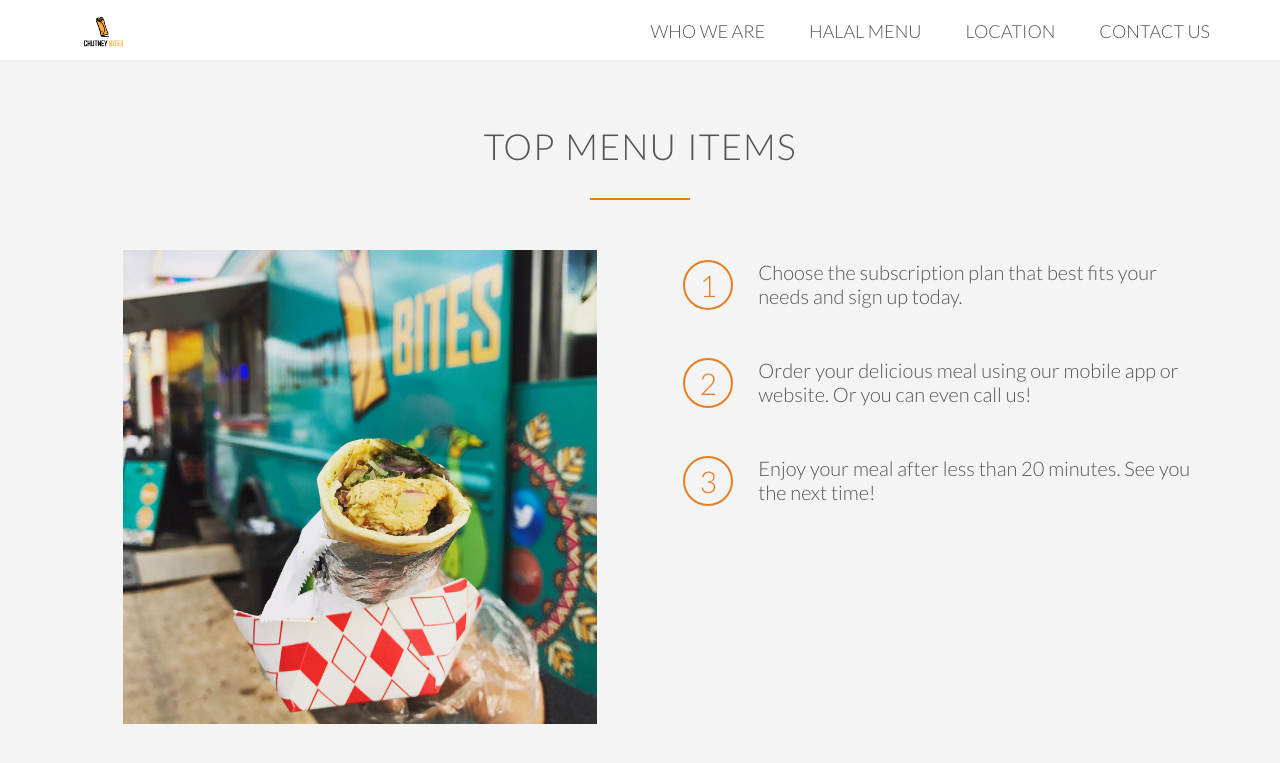
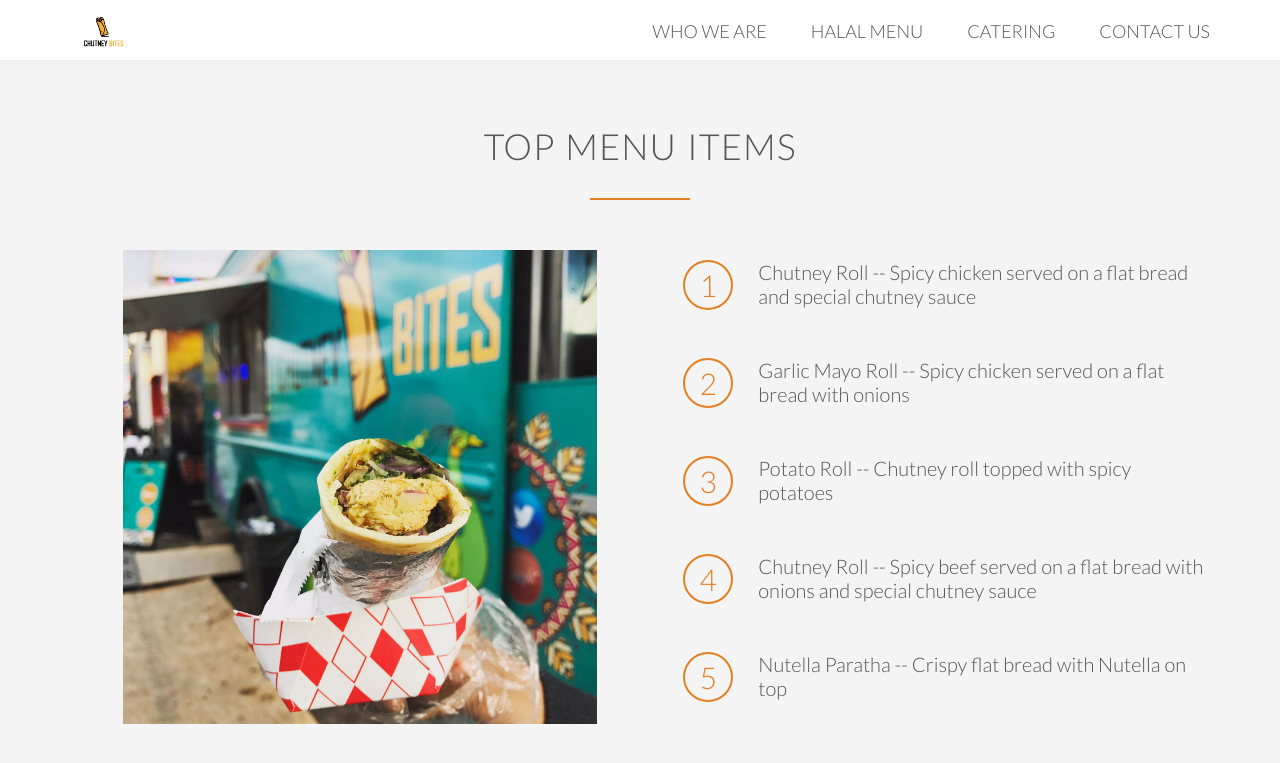
Before and after one commit to alediez2048/Chutney-Bites, a Jekyll site: the page built from index.html, in a window 1280 px wide and 900 px high, scrolled down 1725 px, cut to the strip 0-816 px from the top of the window. Shown: the top 763 px of the strip. Built offline with Jekyll 4.4.1, drawn with Linux system fonts in a browser that asks for light colours; some web fonts are replaced; Markdown is read by kramdown in place of the engine named in the settings; comment, search, counter and statistics services are not loaded; some of the changed text lies outside the part shown.

Commit message:
Final Touches

```diff
--- a/_layouts/default.html
+++ b/_layouts/default.html
@@ -46,7 +46,9 @@
 </script>
 
 </head>
-<body>
+<body><script type='text/javascript' id="__bs_script__">//<![CDATA[
+    document.write("<script async src='/browser-sync/browser-sync-client.1.9.2.js'><\/script>".replace(/HOST/g, location.hostname).replace(/PORT/g, location.port));
+//]]></script>
     <header id="landing">
       <nav>
         <div class="row">
@@ -57,7 +59,7 @@
           <ul class="main-nav js--main-nav">
             <li><a href="#features">Who we are</a></li>
             <li><a href="#works">Halal Menu</a></li>
-            <li><a href="#cities">Location</a></li>
+            <li><a href="#cities">Catering</a></li>
             <li><a href="#plans">Contact Us</a></li>
           </ul>
           <a class="mobile-nav-icon js--nav-icon"><i class="ion-navicon-round"></i></a>
@@ -86,7 +88,7 @@
       <ul class="meals-showcase clearfix">
         <li>
           <figure class="meal-photo">
-            <img src="assets/1.jpg" alt="Korean bibimbap with egg and vegetables" />
+            <img src="assets/1.jpg" alt="Korean bibimbap with egg and vegetables" />
           </figure>
         </li>
         <li>
@@ -119,18 +121,30 @@
         <div class="col span-1-of-2 steps-box">
           <div class="works-steps">
             <div>1</div>
-            <p>Choose the subscription plan that best fits your needs and sign up today.</p>
+            <p>Chutney Roll -- Spicy chicken served on a flat bread and special chutney sauce</p>
+
           </div>
           <div class="works-steps">
             <div>2</div>
-            <p>Order your delicious meal using our mobile app or website. Or you can even call us!</p>
+            <p>Garlic Mayo Roll -- Spicy chicken served on a flat bread with onions </p>
+
           </div>
           <div class="works-steps">
             <div>3</div>
-            <p>Enjoy your meal after less than 20 minutes. See you the next time!</p>
+            <p>Potato Roll -- Chutney roll topped with spicy potatoes</p>
+          </div>
+          <div class="works-steps">
+            <div>4</div>
+            <p>Chutney Roll -- Spicy beef served on a flat bread with onions and special chutney sauce</p>
+          </div>
+          <div class="works-steps">
+            <div>5</div>
+            <p>Nutella Paratha -- Crispy flat bread with Nutella on top</p>
           </div>
         </div>
       </div>
+
+
     </section>
 
     <section class="section-testimonials">
@@ -161,61 +175,72 @@
 
     <section class="section-plans js--section-plans"  id="plans">
       <div class="row">
-        <h2>Start eating healthy today</h2>
+        <h2>Catering</h2>
       </div>
       <div class="row">
         <div class="col span-1-of-3">
           <div class="plan-box js--wp-4">
             <div>
-              <h3>Premium</h3>
-              <p class="plan-price">399$ <span>/ month</span></p>
-              <p class="plan-price-meal">That’s only 13.30$ per meal</p>
+              <center>
+              <h3>Small Events</h3>
+              <p class="plan-price">50$</p>
+              <p class="plan-price-meal">5-10 people</p>
+            </center>
+
             </div>
             <div class="plan-features">
               <ul>
-                <li><i class="ion-ios-checkmark-empty icon-small"></i>1 meal every day</li>
+                <li><i class="ion-ios-checkmark-empty icon-small"></i>Chicken and Beef</li>
+
+                <li><i class="ion-ios-checkmark-empty icon-small"></i>Order 24/7</li>
+                <li><i class="ion-ios-checkmark-empty icon-small"></i>Free delivery</li>
+              </ul>
+            </div>
+            <div><a href="" class="btn btn-full">Order now</a></div>
+
+          </div>
+        </div>
+        <div class="col span-1-of-3">
+          <div class="plan-box">
+            <div>
+                 <center>
+              <h3>Medium Sized Events</h3>
+              <p class="plan-price">100$</p>
+              <p class="plan-price-meal">10-30 people</p>
+            </center>
+
+            </div>
+            <div class="plan-features">
+              <ul>
+                <li><i class="ion-ios-checkmark-empty icon-small"></i>Chicken, Beef, Nutella</li>
+
                 <li><i class="ion-ios-checkmark-empty icon-small"></i>Order 24/7</li>
                 <li><i class="ion-ios-checkmark-empty icon-small"></i>Access to newest creations</li>
                 <li><i class="ion-ios-checkmark-empty icon-small"></i>Free delivery</li>
               </ul>
             </div>
-            <div><a href="" class="btn btn-full">Sign up now</a></div>
+            <div><a href="" class="btn btn-ghost">Order now</a></div>
           </div>
         </div>
         <div class="col span-1-of-3">
           <div class="plan-box">
             <div>
-              <h3>Pro</h3>
-              <p class="plan-price">149$ <span>/ month</span></p>
-              <p class="plan-price-meal">That’s only 14.90$ per meal</p>
+              <center>
+              <h3>Large Event</h3>
+              <p class="plan-price">200$</p>
+              <p class="plan-price-meal">30-50 people</p>
+              </center>
+
             </div>
             <div class="plan-features">
               <ul>
-                <li><i class="ion-ios-checkmark-empty icon-small"></i>1 meal 10 days/month</li>
-                <li><i class="ion-ios-checkmark-empty icon-small"></i>Order 24/7</li>
-                <li><i class="ion-ios-checkmark-empty icon-small"></i>Access to newest creations</li>
+                <li><i class="ion-ios-checkmark-empty icon-small"></i>Chicken, Beef and Potato</li>
+                <li><i class="ion-ios-close-empty icon-small"></i>Drinks Included</li>
                 <li><i class="ion-ios-checkmark-empty icon-small"></i>Free delivery</li>
               </ul>
             </div>
-            <div><a href="" class="btn btn-ghost">Sign up now</a></div>
-          </div>
-        </div>
-        <div class="col span-1-of-3">
-          <div class="plan-box">
-            <div>
-              <h3>Starter</h3>
-              <p class="plan-price">19$ <span>/ meal</span></p>
-              <p class="plan-price-meal">&nbsp;</p>
-            </div>
-            <div class="plan-features">
-              <ul>
-                <li><i class="ion-ios-checkmark-empty icon-small"></i>Order from 8 am to 12 pm</li>
-                <li><i class="ion-ios-checkmark-empty icon-small"></i>Order from 8 am to 12 pm</li>
-                <li><i class="ion-ios-close-empty icon-small"></i></li>
-                <li><i class="ion-ios-checkmark-empty icon-small"></i>Free delivery</li>
-              </ul>
-            </div>
-            <div><a href="" class="btn btn-ghost">Sign up now</a></div>
+            <div><a href="" class="btn btn-ghost">Order Now</a></div>
+
           </div>
         </div>
       </div>
@@ -315,18 +340,10 @@
           </ul>
         </div>
         <div class="row">
-          <p>
-            Copyright &copy; 2015 by Omnifood. All rights reserved.
-          </p>
+
         </div>
       </div>
     </footer>
 
 </body>
 </html>
-
-<!--
-
-
-
- -->
--- a/css/responsive.css
+++ b/css/responsive.css
@@ -1,4 +1,4 @@
-/*@media only screen and (max-width: 1200px) {
+@media only screen and (max-width: 1200px) {
 
 	.hero-text-box {
 		width: 100%;
@@ -289,4 +289,4 @@
 		width: 75%;
 	}
 
-}*/
+}
```
Also changed, not shown: assets/customer-1.jpg, assets/customer-2.jpg, assets/customer-3.jpg, 5 other files.
